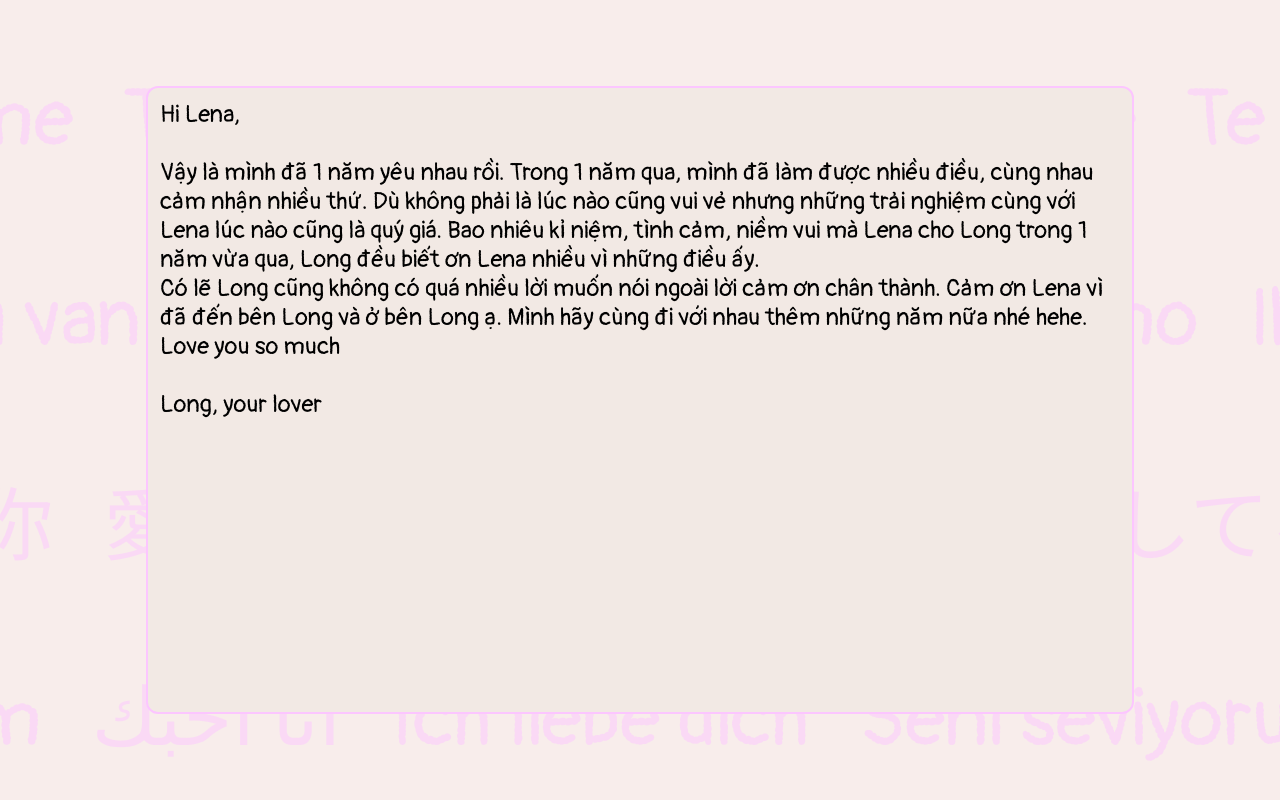
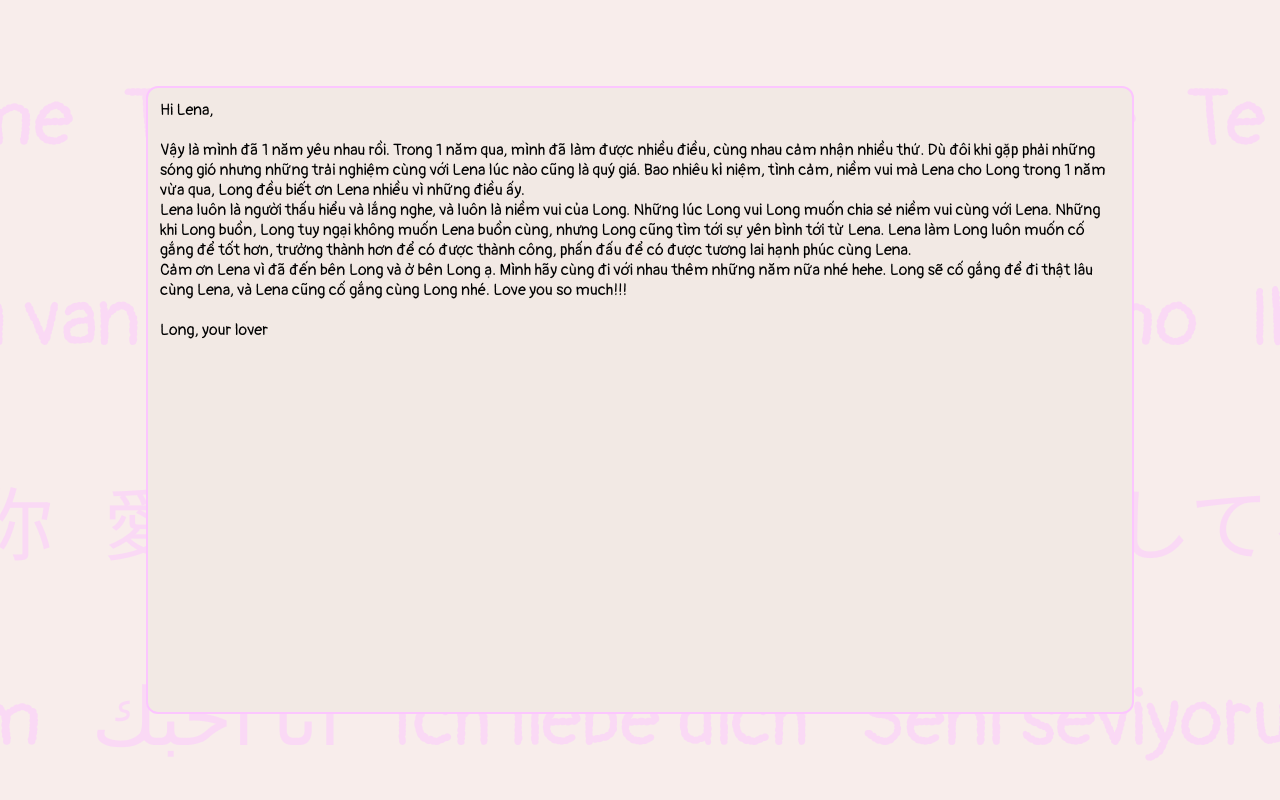
Before and after one commit to veryloooong/bon-anniversaire, a plain HTML site: page index.html in a window 1280 px wide. Both pictures are taken after a click on the element 640 px from the left and 400 px from the top of the page. Shown: the top 800 px of the page. Drawn offline with Linux system fonts and the light colour scheme.

Commit message:
Update content

```diff
--- a/index.html
+++ b/index.html
@@ -25,8 +25,9 @@
       <div class="letter">
         <p>Hi Lena,</p>
         <p> </p>
-        <p>Vậy là mình đã 1 năm yêu nhau rồi. Trong 1 năm qua, mình đã làm được nhiều điều, cùng nhau cảm nhận nhiều thứ. Dù không phải là lúc nào cũng vui vẻ nhưng những trải nghiệm cùng với Lena lúc nào cũng là quý giá. Bao nhiêu kỉ niệm, tình cảm, niềm vui mà Lena cho Long trong 1 năm vừa qua, Long đều biết ơn Lena nhiều vì những điều ấy.</p>
-        <p>Có lẽ Long cũng không có quá nhiều lời muốn nói ngoài lời cảm ơn chân thành. Cảm ơn Lena vì đã đến bên Long và ở bên Long ạ. Mình hãy cùng đi với nhau thêm những năm nữa nhé hehe. Love you so much</p>
+        <p>Vậy là mình đã 1 năm yêu nhau rồi. Trong 1 năm qua, mình đã làm được nhiều điều, cùng nhau cảm nhận nhiều thứ. Dù đôi khi gặp phải những sóng gió nhưng những trải nghiệm cùng với Lena lúc nào cũng là quý giá. Bao nhiêu kỉ niệm, tình cảm, niềm vui mà Lena cho Long trong 1 năm vừa qua, Long đều biết ơn Lena nhiều vì những điều ấy.</p>
+        <p>Lena luôn là người thấu hiểu và lắng nghe, và luôn là niềm vui của Long. Những lúc Long vui Long muốn chia sẻ niềm vui cùng với Lena. Những khi Long buồn, Long tuy ngại không muốn Lena buồn cùng, nhưng Long cũng tìm tới sự yên bình tới từ Lena. Lena làm Long luôn muốn cố gắng để tốt hơn, trưởng thành hơn để có được thành công, phấn đấu để có được tương lai hạnh phúc cùng Lena. </p>
+        <p>Cảm ơn Lena vì đã đến bên Long và ở bên Long ạ. Mình hãy cùng đi với nhau thêm những năm nữa nhé hehe. Long sẽ cố gắng để đi thật lâu cùng Lena, và Lena cũng cố gắng cùng Long nhé. Love you so much!!!</p>
         <p> </p>
         <p>Long, your lover</p>
       </div>
--- a/styles.css
+++ b/styles.css
@@ -232,7 +232,7 @@ body {
 }
 
 .letter > p {
-  font-size: 1.5em;
+  font-size: 1em;
 }
 
 /* Images section */
```
Also changed, not shown: counter.html (+3 -1 lines).
